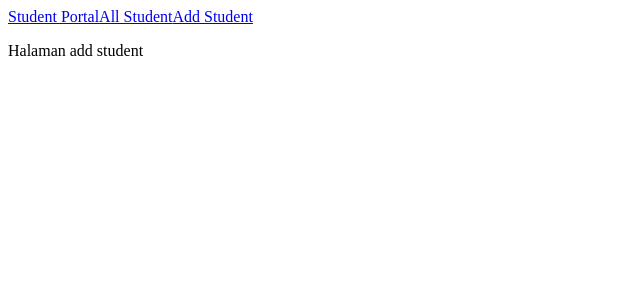
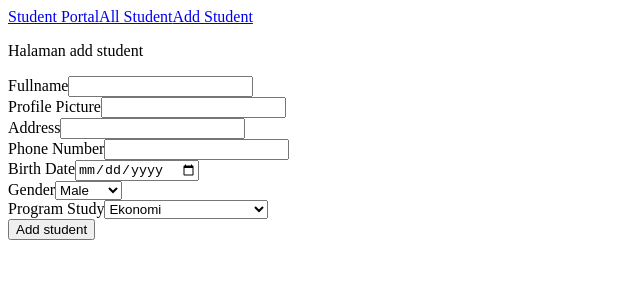
Before and after one commit to fauzanpr/react-ruangguru-camp, a React (Create React App) app in the folder react-dasar-final-poject-student-portal-v1/: page /add in a window 1280 px wide. Shown: the top 300 px of the page, without its empty margins (0-640 px from the left). Built offline with nearby package versions, Linux system fonts and the light colour scheme.

Commit message:
FEAT: adding add student feature (14 passed)

```diff
--- a/react-dasar-final-poject-student-portal-v1/src/Routes/AddStudent.jsx
+++ b/react-dasar-final-poject-student-portal-v1/src/Routes/AddStudent.jsx
@@ -1,15 +1,168 @@
 // TODO: answer here
-
+import { useState } from "react";
 import NavBar from "../components/Navbar";
+import { useNavigate } from "react-router-dom";
 
 const AddStudent = () => {
   // TODO: answer here
+  const [fullname, setFullname] = useState("");
+  const [profilePicture, setProfilePicture] = useState("");
+  const [address, setAddress] = useState("");
+  const [birthDate, setBirthDate] = useState("");
+  const [gender, setGender] = useState("Male");
+  const [phoneNumber, setPhoneNumber] = useState("");
+  const [programStudy, setProgramStudy] = useState("Ekonomi");
+
+  let navigate = useNavigate();
+
+  const cekFaculty = (programStudy) => {
+    if (!programStudy) return false;
+    if (
+      programStudy === "Ekonomi" ||
+      programStudy === "Manajemen" ||
+      programStudy === "Akuntansi"
+    )
+      return "Fakultas Ekonomi";
+    else if (
+      programStudy === "Administrasi Publik" ||
+      programStudy === "Administrasi Bisnis" ||
+      programStudy === "Hubungan Internasional"
+    )
+      return "Fakultas Ilmu Sosial dan Politik";
+    else if (programStudy === "Teknik Sipil" || programStudy === "Arsitektur")
+      return "Fakultas Teknik";
+    else if (
+      programStudy === "Matematika" ||
+      programStudy === "Fisika" ||
+      programStudy === "Informatika"
+    )
+      return "Fakultas Teknologi Informasi dan Sains";
+  };
+
+  const submitHandler = async (event) => {
+    event.preventDefault();
+    const data = {
+      fullname,
+      profilePicture,
+      address,
+      birthDate,
+      gender,
+      faculty: cekFaculty(programStudy),
+      phoneNumber,
+      programStudy,
+    };
+
+    try {
+      await fetch("http://localhost:3001/student", {
+        method: "POST",
+        headers: {
+          "Content-Type": "application/json",
+        },
+        body: JSON.stringify(data),
+      });
+    } catch (e) {
+      console.log("error on post");
+      console.log(e);
+    }
+
+    navigate("/student");
+  };
 
   return (
     <>
       {/* TODO: answer here */}
       <NavBar />
       <p>Halaman add student</p>
+      <form onSubmit={(e) => submitHandler(e)}>
+        <div>
+          <label htmlFor="fullname">Fullname</label>
+          <input
+            type="text"
+            data-testid="name"
+            value={fullname}
+            onChange={(e) => setFullname(e.target.value)}
+          />
+        </div>
+        <div>
+          <label htmlFor="profilePicture">Profile Picture</label>
+          <input
+            type="text"
+            data-testid="profilePicture"
+            value={profilePicture}
+            onChange={(e) => setProfilePicture(e.target.value)}
+          />
+        </div>
+        <div>
+          <label htmlFor="address">Address</label>
+          <input
+            type="text"
+            data-testid="address"
+            value={address}
+            onChange={(e) => setAddress(e.target.value)}
+          />
+        </div>
+        <div>
+          <label htmlFor="phoneNumber">Phone Number</label>
+          <input
+            type="text"
+            data-testid="phoneNumber"
+            value={phoneNumber}
+            onChange={(e) => setPhoneNumber(e.target.value)}
+          />
+        </div>
+        <div>
+          <label htmlFor="date">Birth Date</label>
+          <input
+            type="date"
+            data-testid="date"
+            value={birthDate}
+            onChange={(e) => setBirthDate(e.target.value)}
+          />
+        </div>
+        <div>
+          <label htmlFor="gender">Gender</label>
+          <select
+            name="gender"
+            data-testid="gender"
+            value={gender}
+            onChange={(e) => setGender(e.target.value)}
+          >
+            <option value="Male">Male</option>
+            <option value="Female">Female</option>
+          </select>
+        </div>
+        <div>
+          <label htmlFor="programStudy">Program Study</label>
+          <select
+            name="programStudy"
+            id="input-prody"
+            data-testid="prody"
+            value={programStudy}
+            onChange={(e) => setProgramStudy(e.target.value)}
+          >
+            <option value="Ekonomi">Ekonomi</option>
+            <option value="Manajemen">Manajemen</option>
+            <option value="Akuntansi">Akuntansi</option>
+            <option value="Administrasi Publik">Administrasi Publik</option>
+            <option value="Administrasi Bisnis">Administrasi Bisnis</option>
+            <option value="Hubungan Internasional">
+              Hubungan Internasional
+            </option>
+            <option value="Teknik Sipil">Teknik Sipil</option>
+            <option value="Arsitektur">Arsitektur</option>
+            <option value="Matematika">Matematika</option>
+            <option value="Fisika">Fisika</option>
+            <option value="Informatika">Informatika</option>
+          </select>
+        </div>
+        <input
+          type="submit"
+          value="Add student"
+          id="add-btn"
+          className="submit"
+          data-testid="add-btn"
+        />
+      </form>
     </>
   );
 };
```
Also changed, not shown: 1 other file (tests, documents, lock files or other folders).
